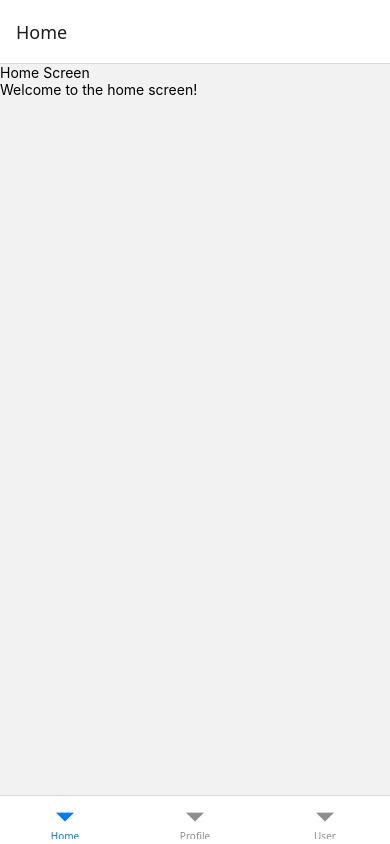
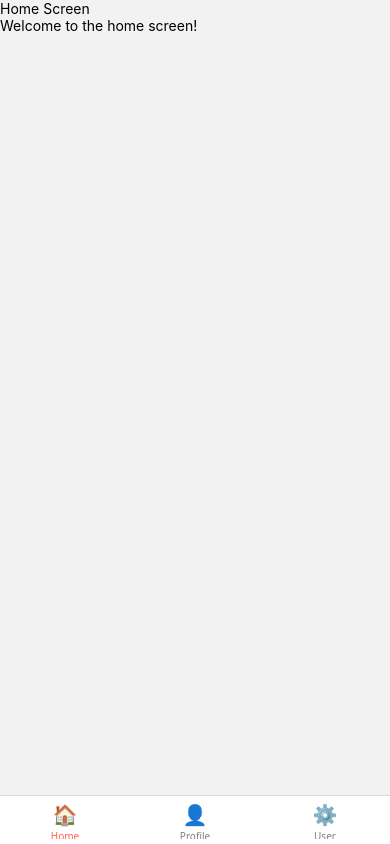
Before and after one commit to nhm20/Splitwise, a React Native app: screen / in a window 390 px wide. Built offline with nearby package versions, Linux system fonts and the light colour scheme.

Commit message:
Tab Navigation

```diff
--- a/navigation/Index.jsx
+++ b/navigation/Index.jsx
@@ -3,7 +3,7 @@ import Home from "../screens/Home.jsx";
 import Profile from "../screens/Profile.jsx";
 import User from "../screens/User.jsx";
 import { createBottomTabNavigator } from "@react-navigation/bottom-tabs";
-
+import { Text } from "react-native";
 const Navigation = () => {
   return (
     <NavigationContainer>
@@ -15,14 +15,40 @@ const Navigation = () => {
 const Tab = createBottomTabNavigator();
 const TabNavContainer = () => {
   return (
-    <Tab.Navigator>
+    <Tab.Navigator
+      screenOptions={{
+        headerShown: false,
+        tabBarActiveTintColor: "tomato",
+        tabBarInactiveTintColor: "gray",
+      }}
+    >
       <Tab.Screen
-        screenOptions={{ headerShown: false }}
+        options={{
+          tabBarIcon: ({ color }) => (
+            <Text style={{ color, fontSize: 20 }}>🏠</Text>
+          ),
+        }}
         name="Home"
         component={Home}
       />
-      <Tab.Screen name="Profile" component={Profile} />
-      <Tab.Screen name="User" component={User} />
+      <Tab.Screen
+        options={{
+          tabBarIcon: ({ color }) => (
+            <Text style={{ color, fontSize: 20 }}>👤</Text>
+          ),
+        }}
+        name="Profile"
+        component={Profile}
+      />
+      <Tab.Screen
+        options={{
+          tabBarIcon: ({ color }) => (
+            <Text style={{ color, fontSize: 20 }}>⚙️</Text>
+          ),
+        }}
+        name="User"
+        component={User}
+      />
     </Tab.Navigator>
   );
 };
--- a/package.json
+++ b/package.json
@@ -20,6 +20,7 @@
     "react-native": "0.79.5",
     "react-native-safe-area-context": "^5.4.0",
     "react-native-screens": "~4.11.1",
+    "react-native-vector-icons": "^10.3.0",
     "react-native-web": "^0.20.0"
   },
   "devDependencies": {
```
Also changed, not shown: 1 other file (tests, documents, lock files or other folders).
